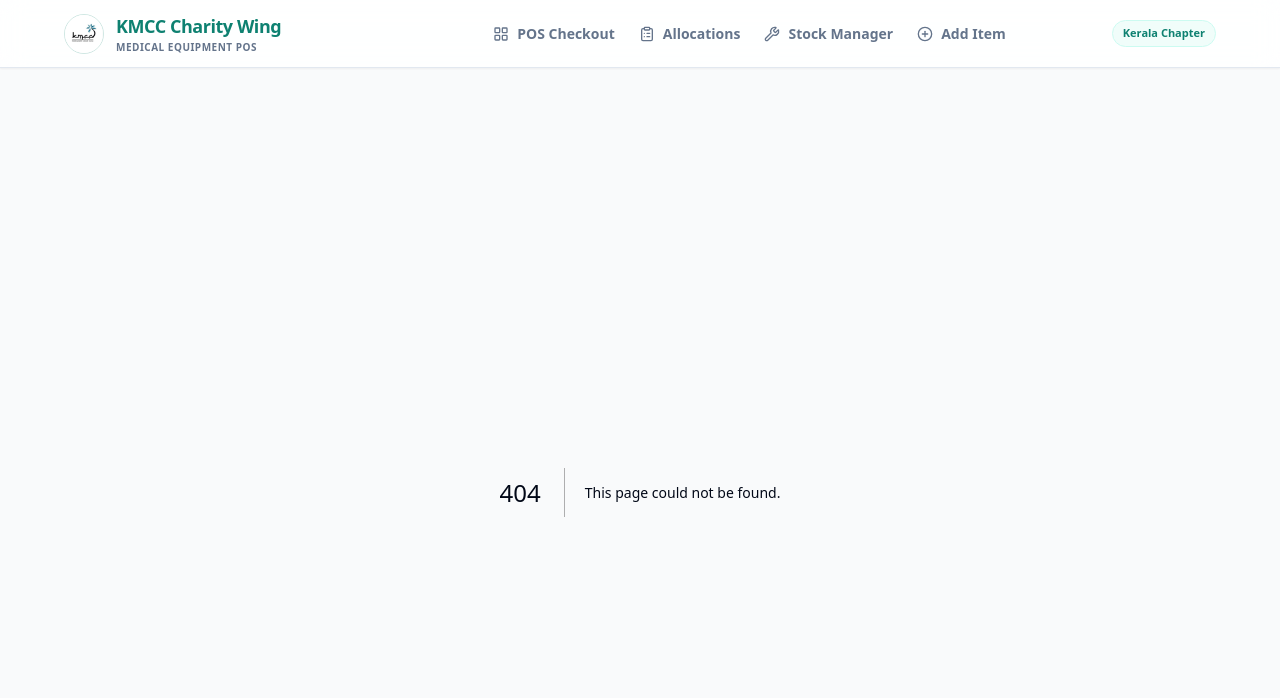
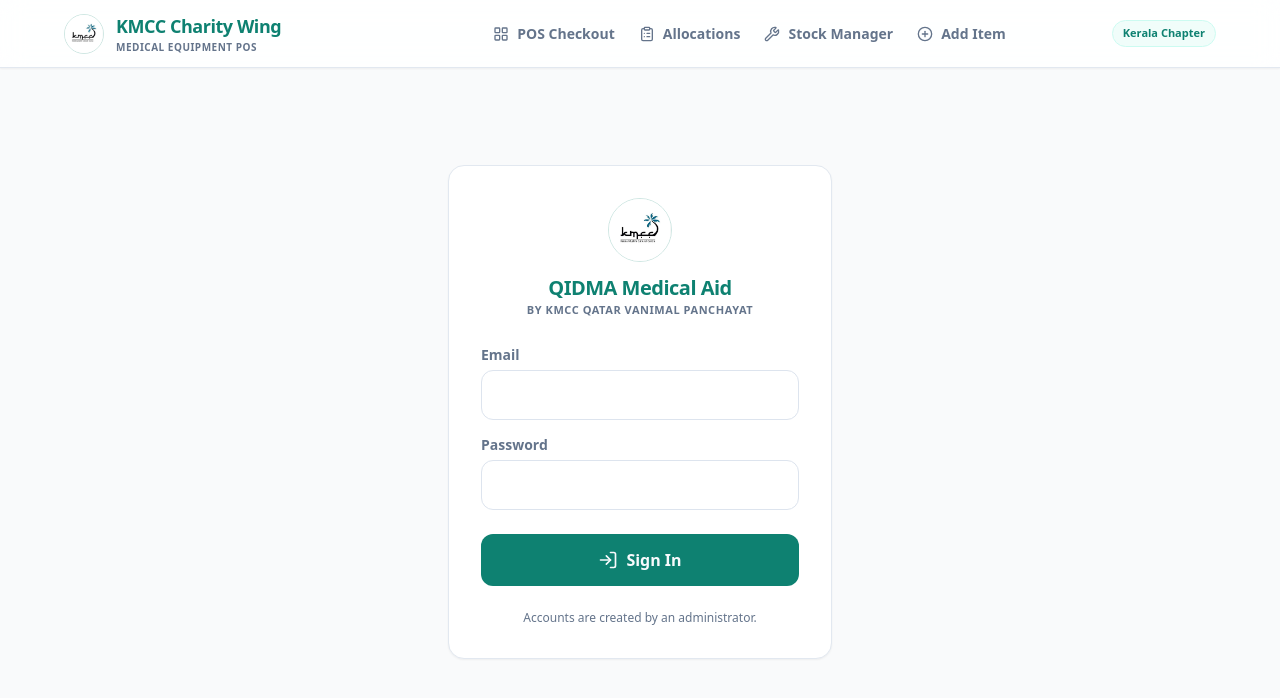
Before and after one commit to MuhammadRamzy/MedAid, a Next.js app: page /login in a window 1280 px wide. Before the commit this address had no page. Shown: the top 698 px of the page. Built offline with nearby package versions, Linux system fonts and the light colour scheme; no server answers.

Commit message:
feat: add login page, sign out and session middleware

```diff
--- /dev/null
+++ b/app/login/page.tsx
@@ -0,0 +1,132 @@
+"use client";
+
+import { useState } from "react";
+import { useRouter } from "next/navigation";
+import Image from "next/image";
+import { signInWithEmailAndPassword } from "firebase/auth";
+import { clientAuth } from "@/lib/firebase/client";
+import { Loader2, LogIn } from "lucide-react";
+
+export default function LoginPage() {
+  const router = useRouter();
+  const [email, setEmail] = useState("");
+  const [password, setPassword] = useState("");
+  const [error, setError] = useState<string | null>(null);
+  const [busy, setBusy] = useState(false);
+
+  const handleSubmit = async (e: React.FormEvent) => {
+    e.preventDefault();
+    setBusy(true);
+    setError(null);
+
+    try {
+      const credential = await signInWithEmailAndPassword(clientAuth, email.trim(), password);
+      const idToken = await credential.user.getIdToken();
+
+      const response = await fetch("/api/auth/session", {
+        method: "POST",
+        headers: { "Content-Type": "application/json" },
+        body: JSON.stringify({ idToken }),
+      });
+
+      if (!response.ok) {
+        const body = await response.json().catch(() => ({}));
+        throw new Error(body.error || "Could not sign in.");
+      }
+
+      router.replace("/");
+      router.refresh();
+    } catch (err) {
+      // Firebase error codes are not useful to a volunteer.
+      const code = (err as { code?: string })?.code;
+      if (
+        code === "auth/invalid-credential" ||
+        code === "auth/wrong-password" ||
+        code === "auth/user-not-found"
+      ) {
+        setError("That email or password is not correct.");
+      } else if (code === "auth/too-many-requests") {
+        setError("Too many attempts. Please wait a few minutes and try again.");
+      } else if (code === "auth/network-request-failed") {
+        setError("No internet connection. Please check and try again.");
+      } else {
+        setError(err instanceof Error ? err.message : "Could not sign in.");
+      }
+      setBusy(false);
+    }
+  };
+
+  return (
+    <div className="flex min-h-[80vh] items-center justify-center px-4">
+      <form
+        onSubmit={handleSubmit}
+        className="w-full max-w-sm space-y-6 rounded-2xl border border-border bg-card p-8 shadow-sm"
+      >
+        <div className="space-y-3 text-center">
+          <div className="relative mx-auto h-16 w-16 overflow-hidden rounded-full border border-primary/20">
+            <Image src="/logo.png" alt="QIDMA" fill sizes="64px" priority className="object-cover" />
+          </div>
+          <div>
+            <h1 className="text-xl font-extrabold tracking-tight text-primary">
+              QIDMA Medical Aid
+            </h1>
+            <p className="text-[11px] font-semibold uppercase tracking-wider text-muted-foreground">
+              By KMCC Qatar Vanimal Panchayat
+            </p>
+          </div>
+        </div>
+
+        {error && (
+          <div className="rounded-xl border border-destructive/20 bg-destructive/10 p-3 text-sm font-medium text-destructive">
+            {error}
+          </div>
+        )}
+
+        <div className="space-y-3">
+          <div className="space-y-1">
+            <label htmlFor="email" className="text-sm font-bold text-muted-foreground">
+              Email
+            </label>
+            <input
+              id="email"
+              type="email"
+              required
+              autoComplete="email"
+              value={email}
+              onChange={(e) => setEmail(e.target.value)}
+              className="w-full rounded-xl border border-input bg-card px-3.5 py-3 text-base focus:outline-none focus:ring-2 focus:ring-ring"
+            />
+          </div>
+
+          <div className="space-y-1">
+            <label htmlFor="password" className="text-sm font-bold text-muted-foreground">
+              Password
+            </label>
+            <input
+              id="password"
+              type="password"
+              required
+              autoComplete="current-password"
+              value={password}
+              onChange={(e) => setPassword(e.target.value)}
+              className="w-full rounded-xl border border-input bg-card px-3.5 py-3 text-base focus:outline-none focus:ring-2 focus:ring-ring"
+            />
+          </div>
+        </div>
+
+        <button
+          type="submit"
+          disabled={busy}
+          className="flex w-full items-center justify-center space-x-2 rounded-xl bg-primary py-3.5 font-bold text-primary-foreground transition-all active:scale-[0.98] disabled:opacity-60"
+        >
+          {busy ? <Loader2 className="h-5 w-5 animate-spin" /> : <LogIn className="h-5 w-5" />}
+          <span>{busy ? "Signing in..." : "Sign In"}</span>
+        </button>
+
+        <p className="text-center text-xs text-muted-foreground">
+          Accounts are created by an administrator.
+        </p>
+      </form>
+    </div>
+  );
+}
--- /dev/null
+++ b/components/sign-out-button.tsx
@@ -0,0 +1,27 @@
+"use client";
+
+import { useRouter } from "next/navigation";
+import { signOut } from "firebase/auth";
+import { clientAuth } from "@/lib/firebase/client";
+import { LogOut } from "lucide-react";
+
+export function SignOutButton() {
+  const router = useRouter();
+
+  const handleSignOut = async () => {
+    await fetch("/api/auth/logout", { method: "POST" });
+    await signOut(clientAuth).catch(() => undefined);
+    router.replace("/login");
+    router.refresh();
+  };
+
+  return (
+    <button
+      onClick={handleSignOut}
+      className="flex items-center space-x-1.5 rounded-lg px-2.5 py-1.5 text-sm font-semibold text-muted-foreground transition-colors hover:bg-muted hover:text-foreground"
+    >
+      <LogOut className="h-4 w-4" />
+      <span className="hidden sm:inline">Sign out</span>
+    </button>
+  );
+}
--- a/package.json
+++ b/package.json
@@ -12,6 +12,7 @@
     "typecheck": "tsc --noEmit"
   },
   "dependencies": {
+    "@opentelemetry/api": "^1.9.1",
     "clsx": "^2.1.1",
     "date-fns": "^4.4.0",
     "firebase": "^12.16.0",
```
Also changed, not shown: middleware.ts (added, +28 -0 lines), 1 other file (tests, documents, lock files or other folders).
